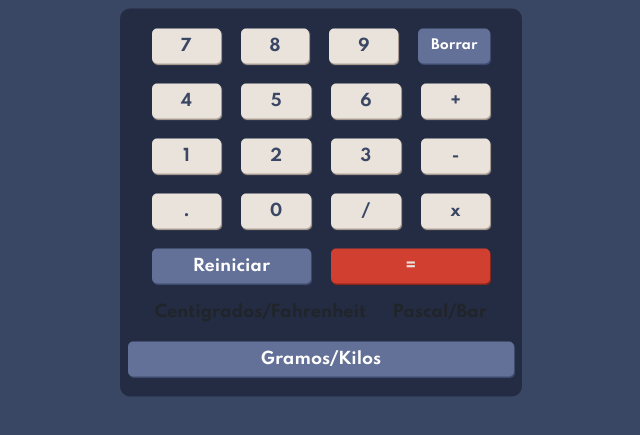
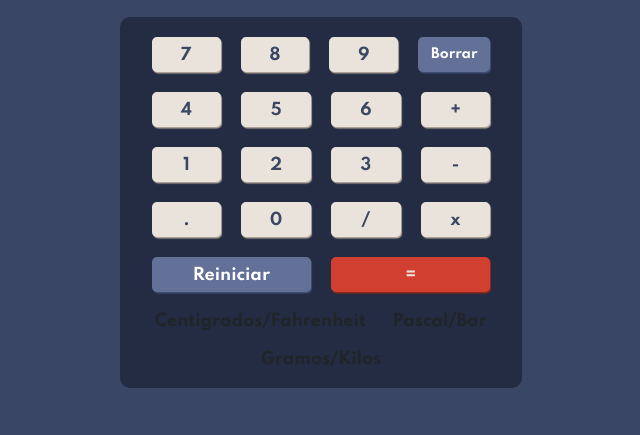
Before and after one commit to DiplomadoSoftware/Calculadora, a plain HTML site: page index.html in a window 1280 px wide. Shown: the part 279-714 px from the top of the page, without its empty margins (319-959 px from the left). Drawn offline with nearby package versions, Linux system fonts and the light colour scheme.

Commit message:
resolve merge conflicts

```diff
--- a/index.html
+++ b/index.html
@@ -104,12 +104,11 @@
                                 Pascal/Bar
                             </a>
                         </div>
-                    </div>
-                    <div class="row">
-                        <input class="col" type="button" value="Gramos/Kilos" id="reset" onclick="redireccion()">
+                        <div class="row">
+                            <button class="col btn" type="button" onclick="redireccion()">Gramos/Kilos</button>
+                        </div>
                     </div>
                 </div>
-
             </div>
         </div>
     </div>
```
